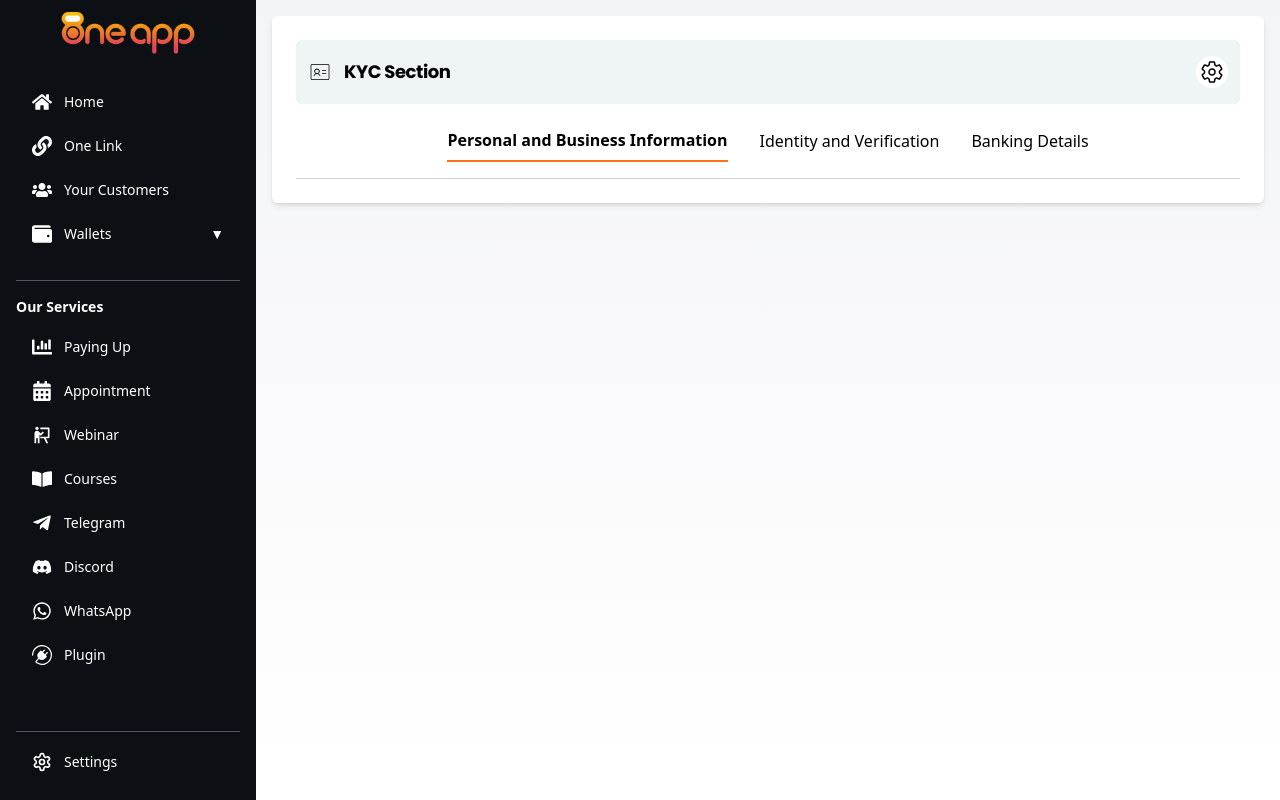
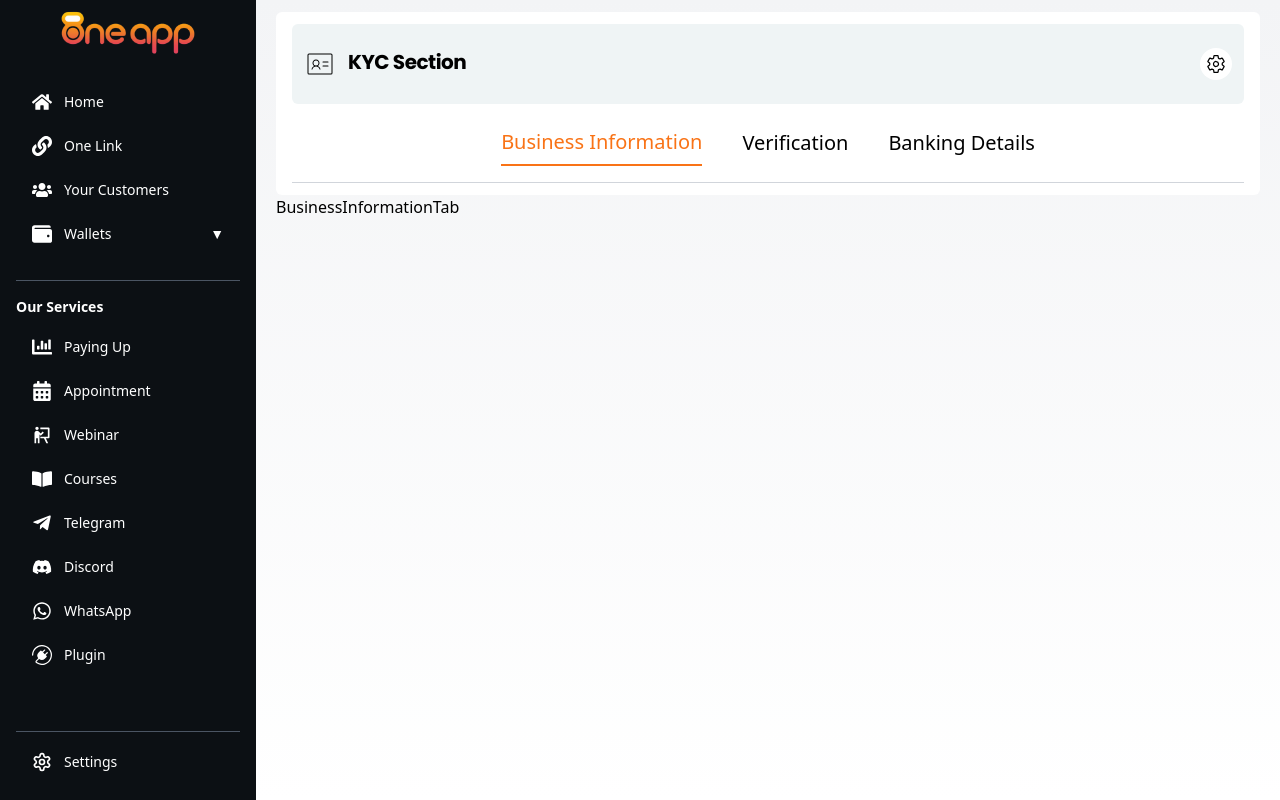
Before and after one commit to anandpandey1308/oneapp, a React (Vite) app: page /dashboard/kyc-setting in a window 1280 px wide. Built offline with nearby package versions, Linux system fonts and the light colour scheme.

Commit message:
KYC PAGE

```diff
--- /dev/null
+++ b/src/Pages/Dashboard/DashboardPages/WalletPage/SubWalletPages/BankDetailsTab.jsx
@@ -0,0 +1,7 @@
+const BankDetailsTab = () => {
+  return (
+    <div>BankDetailsTab</div>
+  )
+}
+
+export default BankDetailsTab
--- /dev/null
+++ b/src/Pages/Dashboard/DashboardPages/WalletPage/SubWalletPages/BusinessInformationTab.jsx
@@ -0,0 +1,7 @@
+const BusinessInformationTab = () => {
+  return (
+    <div>BusinessInformationTab</div>
+  )
+}
+
+export default BusinessInformationTab
--- a/src/Pages/Dashboard/DashboardPages/WalletPage/SubWalletPages/KYCpage.jsx
+++ b/src/Pages/Dashboard/DashboardPages/WalletPage/SubWalletPages/KYCpage.jsx
@@ -1,6 +1,9 @@
 import { useState } from "react";
 import { IoSettingsOutline } from "react-icons/io5";
 import { PiIdentificationCardThin } from "react-icons/pi";
+import BusinessInformationTab from './BusinessInformationTab';
+import VerificationTab from './VerificationTab';
+import BankDetailsTab from './BankDetailsTab';
 
 const KYCpage = () => {
   const [value, setValue] = useState("1");
@@ -10,49 +13,49 @@ const KYCpage = () => {
   };
 
   return (
-    <div className="max-w-full min-h-screen px-4 py-4 bg-gradient-to-b from-gray-100 to-white">
-      <div className="flex flex-col bg-white py-4 px-3 md:py-6 md:px-6 rounded-md shadow-md">
+    <div className="max-w-full min-h-screen md:px-5 md:py-3 px-2 py-2 bg-gradient-to-b from-gray-100 to-white">
+      <div className="flex flex-col bg-white md:py-3 md:px-4 py-3 px-2 rounded-md">
         {/* Header Section */}
-        <div className="flex bg-[#EFF4F5] py-4 px-3 rounded-md items-center justify-between">
-          <div className="flex items-center gap-3">
-            <PiIdentificationCardThin className="w-5 h-5 md:w-6 md:h-6" />
-            <p className="font-poppins tracking-tight text-base md:text-lg font-bold">
+        <div className="flex bg-[#EFF4F5] py-6 px-3 rounded-md items-center justify-between">
+          <div className="flex gap-3">
+            <PiIdentificationCardThin className="md:size-8 size-5" />
+            <p className="font-poppins tracking-tight text-[16px] md:text-xl font-bold">
               KYC Section
             </p>
           </div>
           <div className="w-8 h-8 rounded-full bg-white cursor-pointer flex items-center justify-center relative">
-            <IoSettingsOutline className="w-5 h-5 md:w-6 md:h-6" />
+            <IoSettingsOutline className="size-5" />
           </div>
         </div>
 
-        {/* Tab Buttons Section */}
-        <div className="mt-6 flex flex-col md:flex-row justify-center gap-4">
+        {/* Tab Section */}
+        <div className="mt-6 flex flex-col md:flex-row justify-between md:items-center gap-6">
           <div className="border-b border-gray-300 w-full">
-            <div className="flex justify-center flex-wrap space-x-4 md:space-x-8 mb-4">
+            <div className="flex justify-center space-x-6 md:space-x-10 mb-4">
               <button
-                className={`pb-2 transition-all duration-200 text-sm md:text-base ${
+                className={`pb-2 transition-all duration-200 text-xs md:text-xl ${
                   value === "1"
-                    ? "border-b-2 border-orange-500 font-semibold"
+                    ? "border-b-2 border-orange-500 text-orange-500"
                     : ""
                 }`}
                 onClick={() => handleChange("1")}
               >
-                Personal and Business Information
+                Business Information
               </button>
               <button
-                className={`pb-2 transition-all duration-200 text-sm md:text-base ${
+                className={`pb-2 transition-all duration-200 text-xs md:text-xl ${
                   value === "2"
-                    ? "border-b-2 border-orange-500 font-semibold"
+                    ? "border-b-2 border-orange-500 text-orange-500"
                     : ""
                 }`}
                 onClick={() => handleChange("2")}
               >
-                Identity and Verification
+                Verification
               </button>
               <button
-                className={`pb-2 transition-all duration-200 text-sm md:text-base ${
+                className={`pb-2 transition-all duration-200 text-xs md:text-xl ${
                   value === "3"
-                    ? "border-b-2 border-orange-500 font-semibold"
+                    ? "border-b-2 border-orange-500 text-orange-500"
                     : ""
                 }`}
                 onClick={() => handleChange("3")}
@@ -63,6 +66,11 @@ const KYCpage = () => {
           </div>
         </div>
       </div>
+      <div>
+        {value === "1" && < BusinessInformationTab/>}
+        {value === "2" && <VerificationTab />}
+        {value === "3" && <BankDetailsTab />}
+      </div>
     </div>
   );
 };
--- /dev/null
+++ b/src/Pages/Dashboard/DashboardPages/WalletPage/SubWalletPages/VerificationTab.jsx
@@ -0,0 +1,9 @@
+
+
+const VerificationTab = () => {
+  return (
+    <div>VerificationTab</div>
+  )
+}
+
+export default VerificationTab
```
